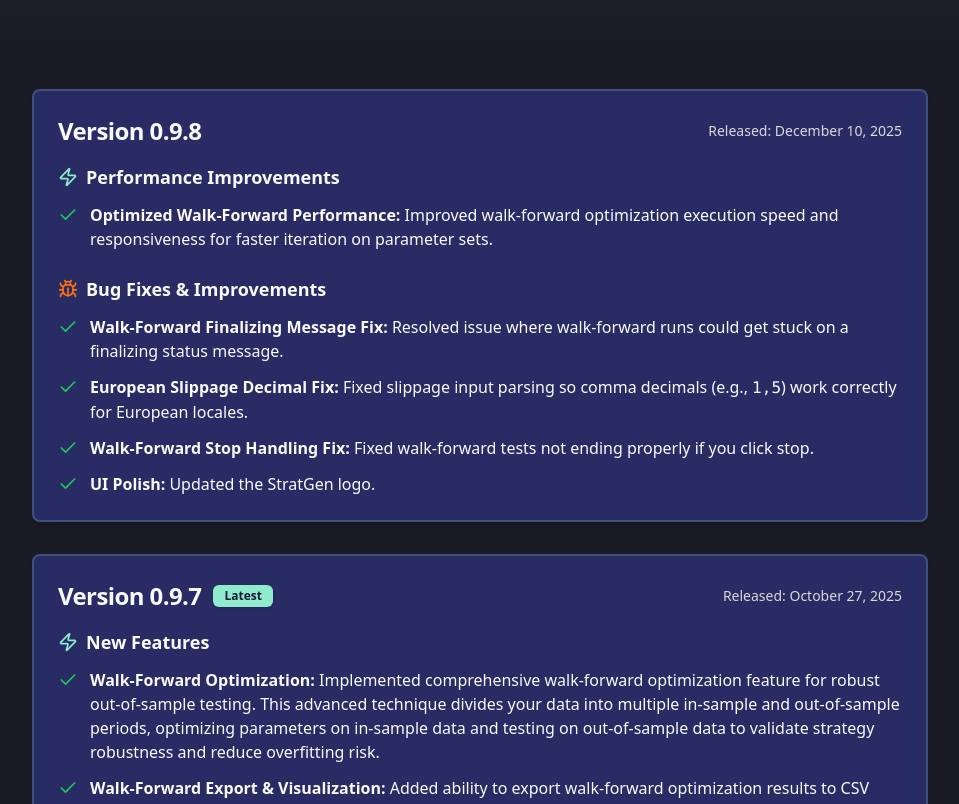
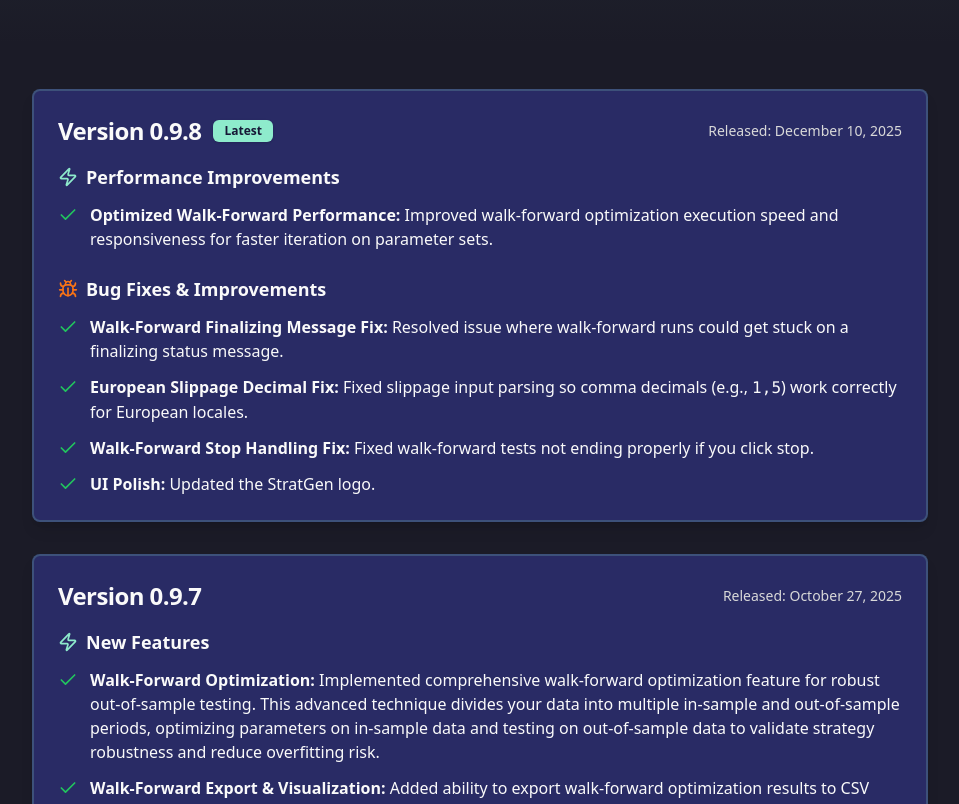
Before and after one commit to JacobAmaral/stratgen, a Next.js app: page /changelog in a window 1280 px wide. Shown: the part 360-1164 px from the top of the page, without its empty margins (160-1119 px from the left). Built offline with nearby package versions, Linux system fonts and the light colour scheme.

Commit message:
Added 0.9.8 version

```diff
--- a/src/pages/changelog.tsx
+++ b/src/pages/changelog.tsx
@@ -92,6 +92,7 @@ export default function Changelog() {
                                 <div className="flex items-center justify-between">
                                     <div className="flex items-center gap-3">
                                         <CardTitle className="text-2xl">Version 0.9.8</CardTitle>
+                                        <Badge className="bg-primary text-primary-foreground">Latest</Badge>
                                     </div>
                                     <div className="text-sm text-muted-foreground">
                                         Released: December 10, 2025
@@ -156,7 +157,6 @@ export default function Changelog() {
                                 <div className="flex items-center justify-between">
                                     <div className="flex items-center gap-3">
                                         <CardTitle className="text-2xl">Version 0.9.7</CardTitle>
-                                        <Badge className="bg-primary text-primary-foreground">Latest</Badge>
                                     </div>
                                     <div className="text-sm text-muted-foreground">
                                         Released: October 27, 2025
```
